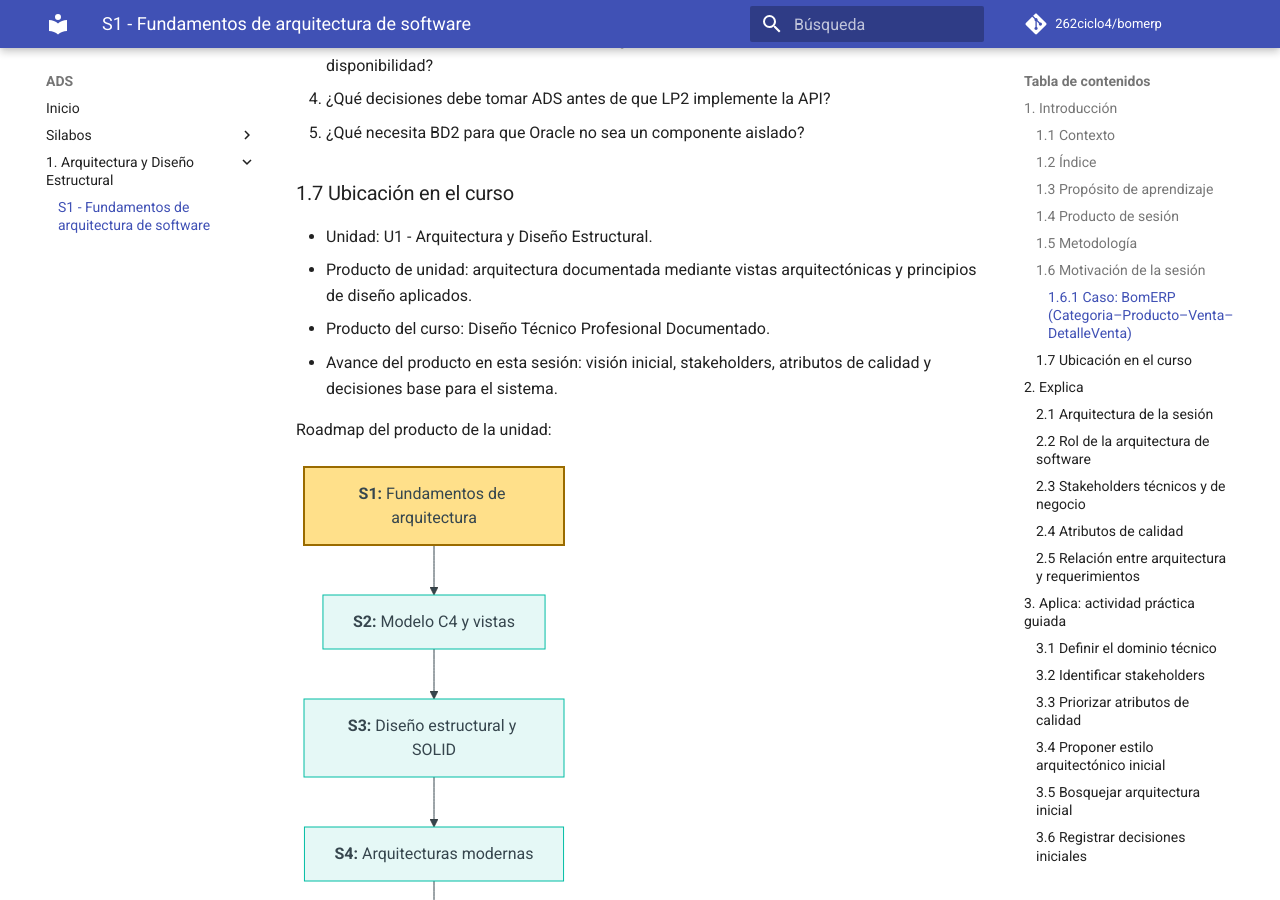
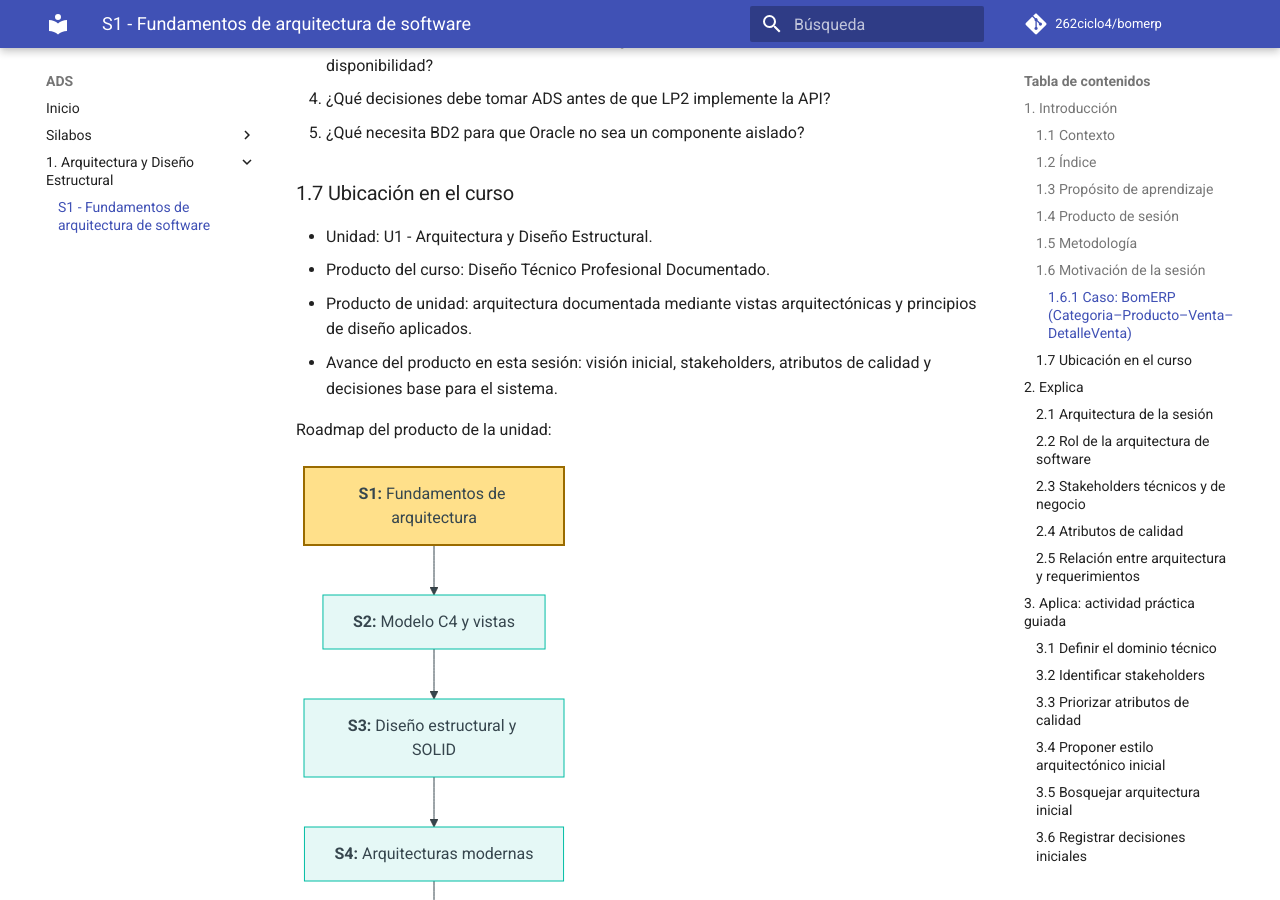
Before and after one commit to 262ciclo4/bomerp, an MkDocs documentation site: the page built from docs/ads/sesiones/S01_Fundamentos_Arquitectura_Software.md, in a window 1280 px wide and 900 px high, scrolled down 1892 px. Built offline with MkDocs 1.6.1 and Material for MkDocs 9.7.7, drawn with Linux system fonts in a browser that asks for light colours; comment, search, counter and statistics services are not loaded.

Commit message:
first commit

```diff
--- a/docs/ads/sesiones/S01_Fundamentos_Arquitectura_Software.md
+++ b/docs/ads/sesiones/S01_Fundamentos_Arquitectura_Software.md
@@ -50,8 +50,8 @@ Preguntas para los estudiantes:
 ### 1.7 Ubicación en el curso
 
 - Unidad: U1 - Arquitectura y Diseño Estructural.
+- Producto del curso: Diseño Técnico Profesional Documentado.
 - Producto de unidad: arquitectura documentada mediante vistas arquitectónicas y principios de diseño aplicados.
-- Producto del curso: Diseño Técnico Profesional Documentado.
 - Avance del producto en esta sesión: visión inicial, stakeholders, atributos de calidad y decisiones base para el sistema.
 
 Roadmap del producto de la unidad:
```
Also changed, not shown: docs/bd2/sesiones/S01_PLSQL_Aplicado_Negocio.md (+1 -1 lines).
